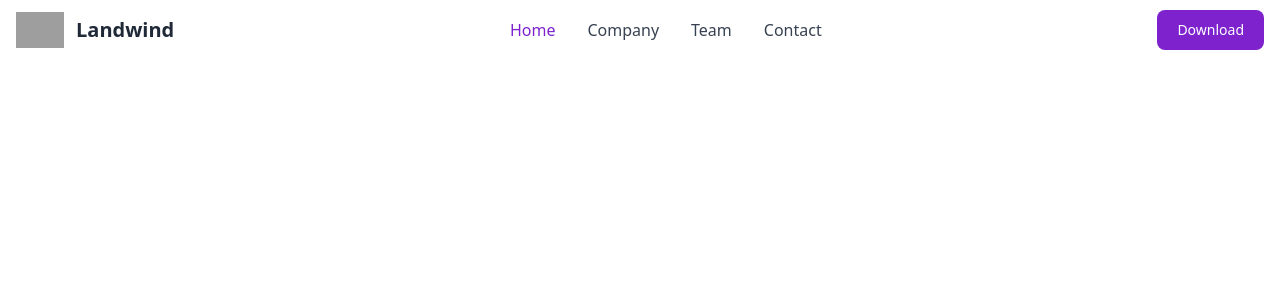
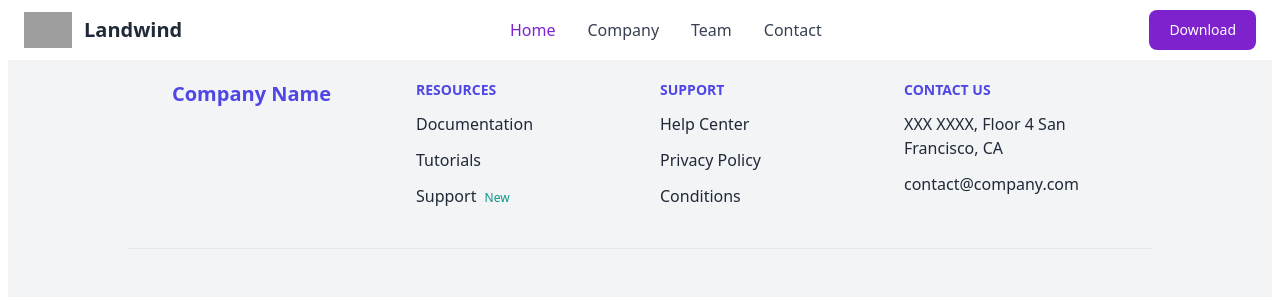
Before and after one commit to mhrhabib2004/GalleryPro, a React (Vite) app: page / in a window 1280 px wide. Shown: the top 300 px of the page. Built offline with nearby package versions, Linux system fonts and the light colour scheme; grey boxes are pictures that could not be loaded.

Commit message:
add:footer

```diff
--- /dev/null
+++ b/src/Components/Footer/Footer.jsx
@@ -0,0 +1,49 @@
+const Footer = () => {
+    return (
+      <div className="bg-gray-100">
+        <div className="max-w-screen-lg px-4 sm:px-6 text-gray-800 sm:grid md:grid-cols-4 sm:grid-cols-2 mx-auto">
+          {/* Company Name */}
+          <div className="p-5">
+            <h3 className="font-bold text-xl text-indigo-600">Company Name</h3>
+          </div>
+
+          {/* Resources */}
+          <div className="p-5">
+            <div className="text-sm uppercase text-indigo-600 font-bold">Resources</div>
+            <a className="my-3 block" href="/#">Documentation <span className="text-teal-600 text-xs p-1"></span></a>
+            <a className="my-3 block" href="/#">Tutorials <span className="text-teal-600 text-xs p-1"></span></a>
+            <a className="my-3 block" href="/#">Support <span className="text-teal-600 text-xs p-1">New</span></a>
+          </div>
+
+          {/* Support */}
+          <div className="p-5">
+            <div className="text-sm uppercase text-indigo-600 font-bold">Support</div>
+            <a className="my-3 block" href="/#">Help Center <span className="text-teal-600 text-xs p-1"></span></a>
+            <a className="my-3 block" href="/#">Privacy Policy <span className="text-teal-600 text-xs p-1"></span></a>
+            <a className="my-3 block" href="/#">Conditions <span className="text-teal-600 text-xs p-1"></span></a>
+          </div>
+
+          {/* Contact Us */}
+          <div className="p-5">
+            <div className="text-sm uppercase text-indigo-600 font-bold">Contact us</div>
+            <a className="my-3 block" href="/#">XXX XXXX, Floor 4 San Francisco, CA</a>
+            <a className="my-3 block" href="/#">contact@company.com</a>
+          </div>
+        </div>
+
+        {/* Social Media Links */}
+        <div className="bg-gray-100 pt-2">
+          <div className="flex pb-5 px-3 m-auto pt-5 border-t text-gray-800 text-sm flex-col max-w-screen-lg items-center">
+            <div className="md:flex-auto md:flex-row-reverse mt-2 flex-row flex">
+              {/* Twitter Icon */}
+
+              {/* Other Social Media Icons */}
+              {/* Repeat similarly */}
+            </div>
+          </div>
+        </div>
+      </div>
+    );
+  };
+
+  export default Footer;
--- a/src/Root/Root.jsx
+++ b/src/Root/Root.jsx
@@ -1,12 +1,14 @@
 import { Outlet } from "react-router-dom";
 import Navber from "../Components/Navber/Navber";
+import Footer from "../Components/Footer/Footer";
 
 
 const Root = () => {
     return (
-        <div>
+        <div className="px-2">
             <Navber/>
             <Outlet/>
+            <Footer/>
         </div>
     );
 };
```
